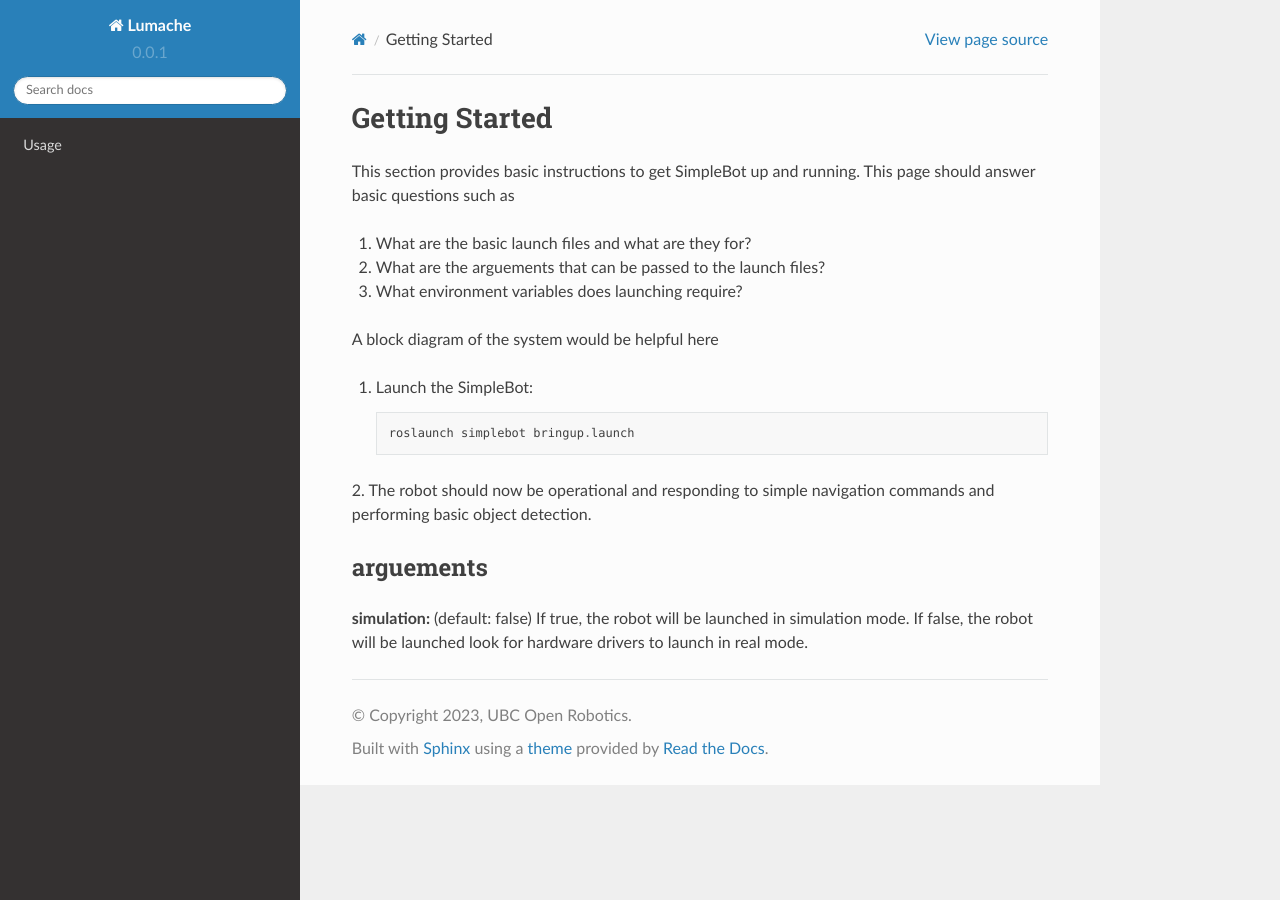
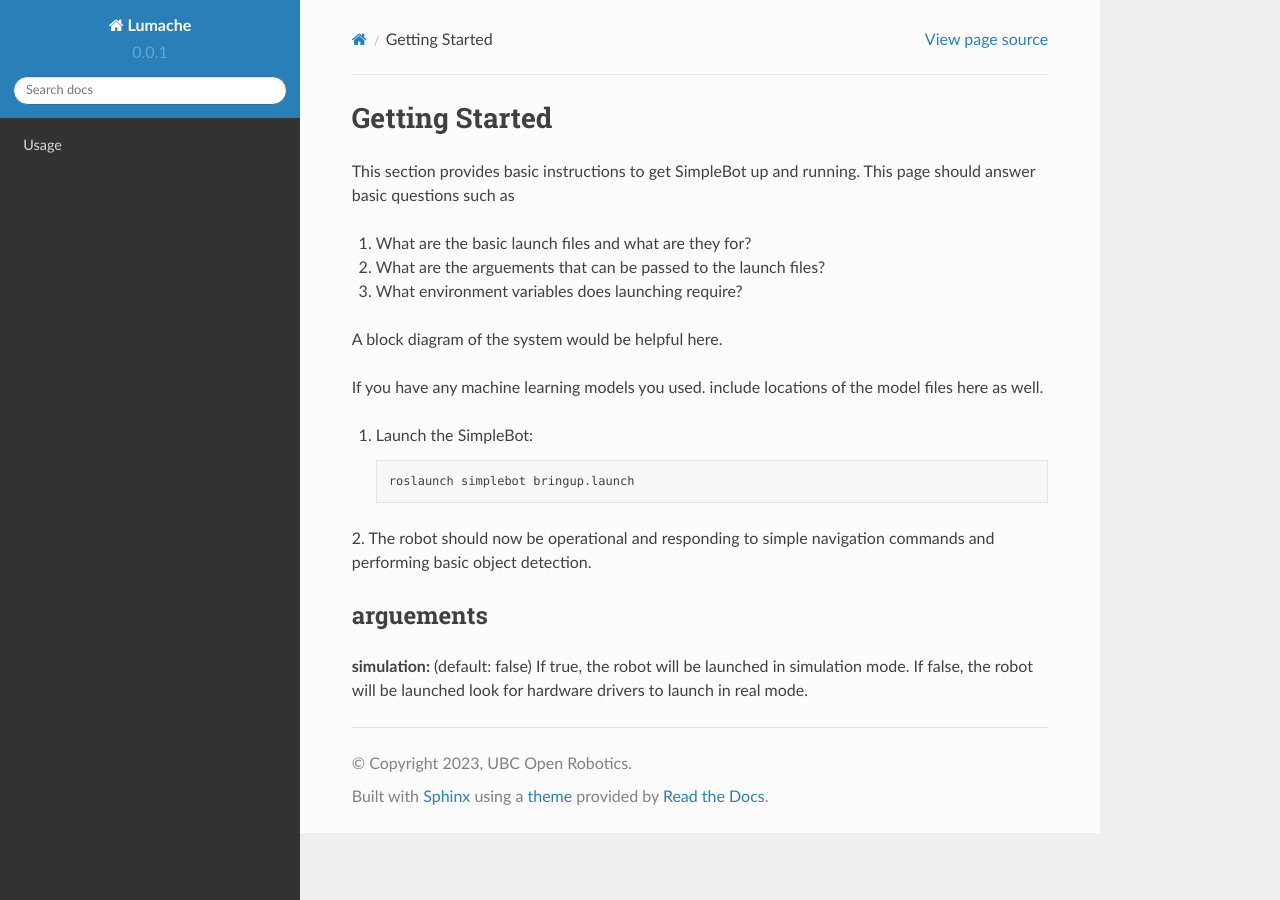
Before and after one commit to UBC-OpenRobotics/robocupathome-docs, a Sphinx documentation site: the page built from docs/source/doc_template/getting_started.rst, in a window 1280 px wide. Built offline with Sphinx 7.4.7 and the Read the Docs theme 2.0.0, drawn with Linux system fonts in a browser that asks for light colours; pages that are not in the unit, such as notebooks, are missing from menus.

Commit message:
small update to getting_started

```diff
--- a/docs/source/doc_template/getting_started.rst
+++ b/docs/source/doc_template/getting_started.rst
@@ -10,7 +10,9 @@ This page should answer basic questions such as
 2. What are the arguements that can be passed to the launch files?
 3. What environment variables does launching require?
 
-A block diagram of the system would be helpful here
+A block diagram of the system would be helpful here.
+
+If you have any machine learning models you used. include locations of the model files here as well.
 
 .. _launch-files:
 
```
